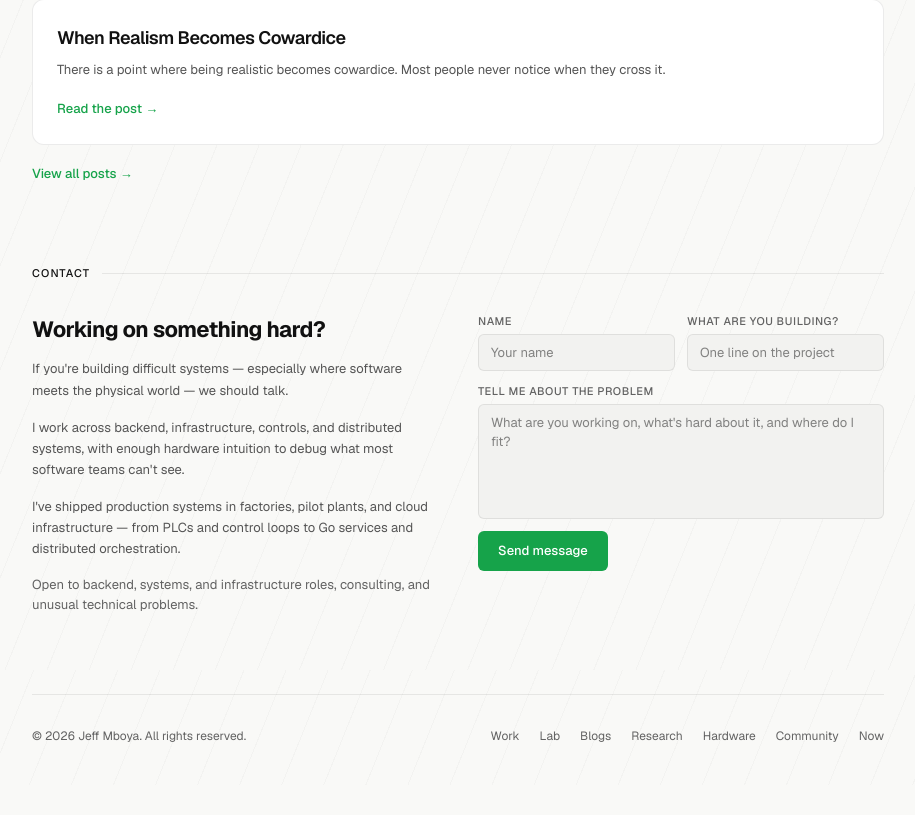
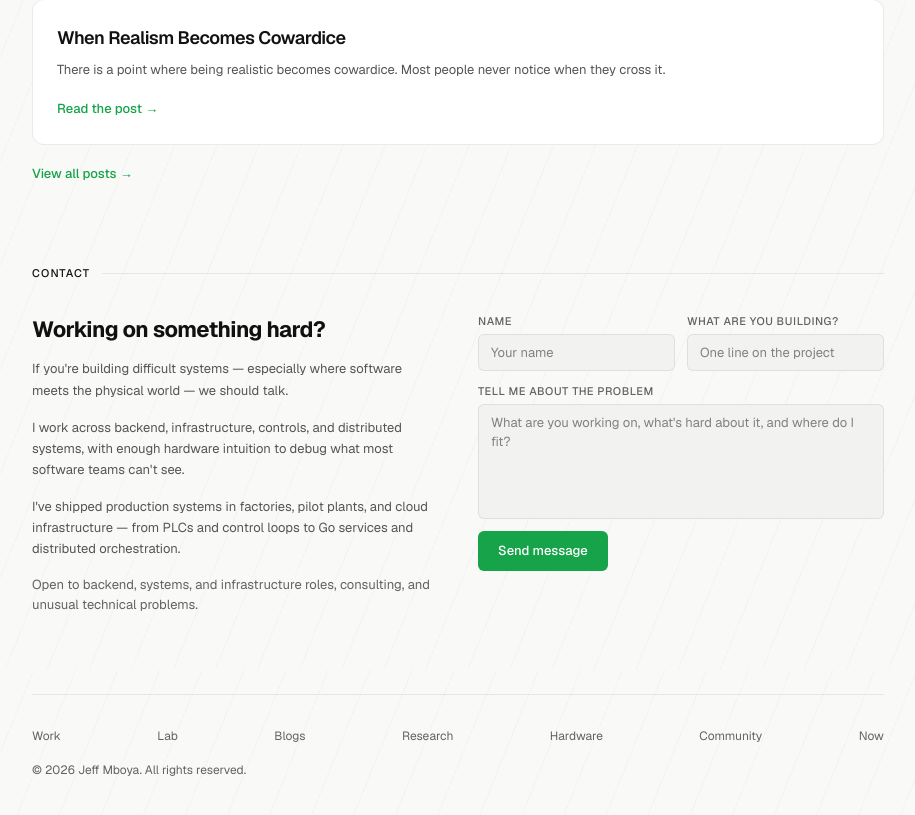
Before and after one commit to JeffMboya/portfolio, a Next.js app: page / in a window 1280 px wide. Shown: the part 4130-4945 px from the top of the page, without its empty margins (182-1097 px from the left). Before the commit the page ends 4915 px from the top, so only its background shows below. Built offline with nearby package versions, Linux system fonts and the light colour scheme.

Commit message:
fix(footer): stretch nav links end to end with justify-between

```diff
--- a/components/Footer.tsx
+++ b/components/Footer.tsx
@@ -16,11 +16,7 @@ export default function Footer() {
   return (
     <footer className="mt-20 pb-10">
       <div className="h-px mb-8" style={{ backgroundColor: 'var(--border)' }} />
-      <div className="flex flex-col sm:flex-row sm:items-center sm:justify-between gap-4">
-        <p className="text-[12px]" style={{ color: 'var(--muted-dim)' }}>
-          © {year} Jeff Mboya. All rights reserved.
-        </p>
-        <nav className="flex flex-wrap gap-x-5 gap-y-2">
+      <nav className="flex items-center justify-between mb-4">
         {links.map((link) => (
           <Link
             key={link.href}
@@ -32,7 +28,9 @@ export default function Footer() {
           </Link>
         ))}
       </nav>
-      </div>
+      <p className="text-[12px]" style={{ color: 'var(--muted-dim)' }}>
+        © {year} Jeff Mboya. All rights reserved.
+      </p>
     </footer>
   )
 }
```
Lines whose indentation alone changed are shown as unchanged.
